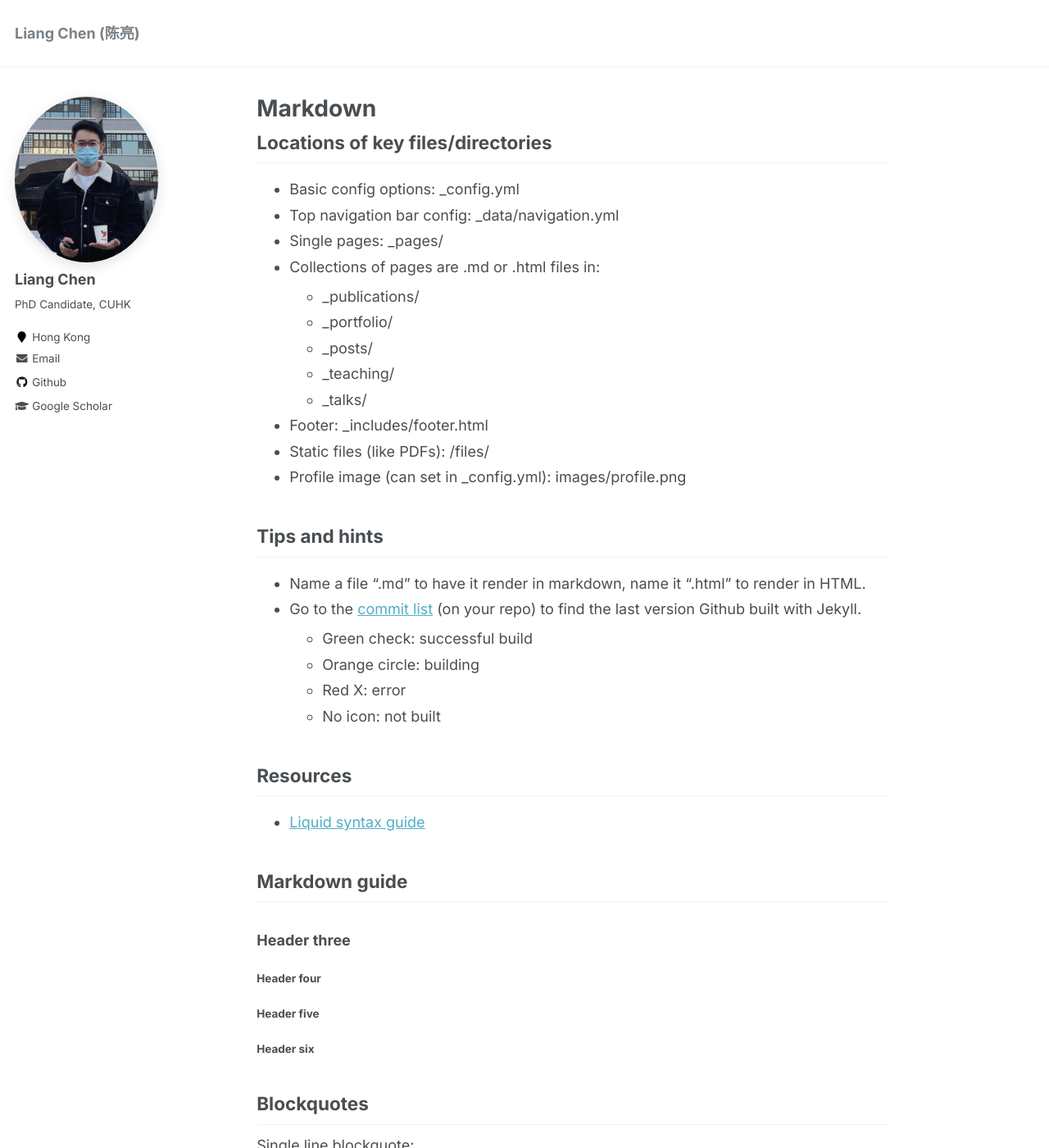
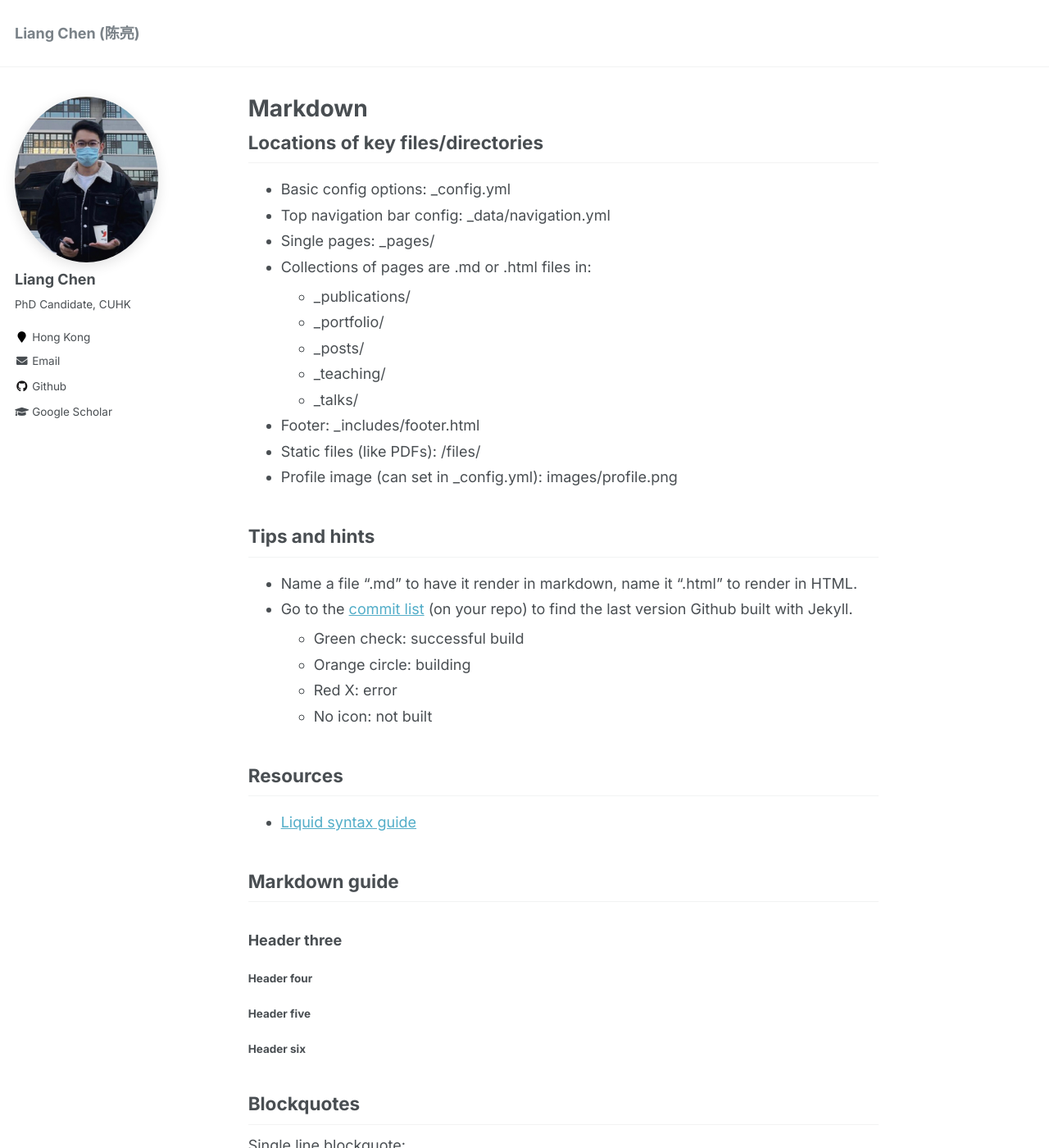
Before and after one commit to ChanLiang/ChanLiang.github.io, a Jekyll site: the page built from _pages/markdown.md, in a window 1280 px wide and 1400 px high. Shown: the whole window at 82% size. Built offline with Jekyll 4.4.1, drawn with Linux system fonts in a browser that asks for light colours.

Commit message:
Restore sidebar list spacing, add avatar bottom gap, prefix 0.7 / suffix 1.8
- Move the bullet-tightening rule (0.25em) from the global ul/ol li
  selector to .page__content only. The global rule was collateral-
  damaging the sidebar's social link list (Hong Kong / Email / Github
  / Scholar) which should keep the wider 0.5em rhythm.
- Add 5px bottom margin to the avatar img to recover the gap that the
  original 5px frame padding used to provide between photo and name.
- Nudge prefix to 0.7 / suffix to 1.8 (text width still 7.5 cols).

Co-Authored-By: Claude Opus 4.7 (1M context) <noreply@anthropic.com>

```diff
--- a/_sass/_base.scss
+++ b/_sass/_base.scss
@@ -164,7 +164,7 @@ hr {
 
 ul li,
 ol li {
-  margin-bottom: 0.25em;
+  margin-bottom: 0.5em;
 }
 
 li ul,
--- a/_sass/_page.scss
+++ b/_sass/_page.scss
@@ -19,8 +19,8 @@
 .page {
   @include breakpoint($large) {
     @include span(10 of 12 last);
-    @include prefix(0.8 of 12);
-    @include suffix(1.7 of 12);
+    @include prefix(0.7 of 12);
+    @include suffix(1.8 of 12);
   }
 
   .page__inner-wrap {
@@ -61,6 +61,11 @@
 
   p, li, dl {
     font-size: 1em;
+  }
+
+  ul li,
+  ol li {
+    margin-bottom: 0.25em;
   }
 
   /* paragraph indents */
--- a/_sass/_sidebar.scss
+++ b/_sass/_sidebar.scss
@@ -90,6 +90,7 @@
     @include breakpoint($large) {
       padding: 0;
       border: 0;
+      margin-bottom: 5px;
     }
   }
 }
```
